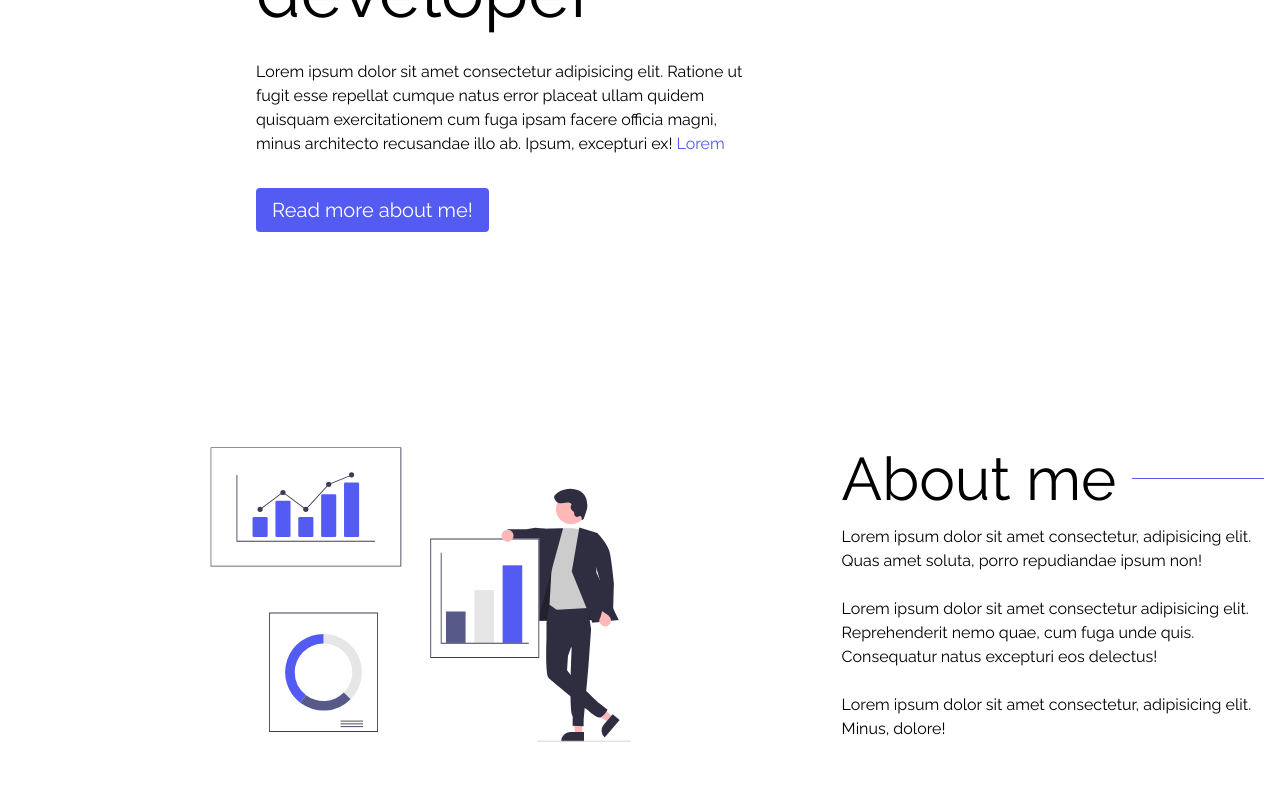
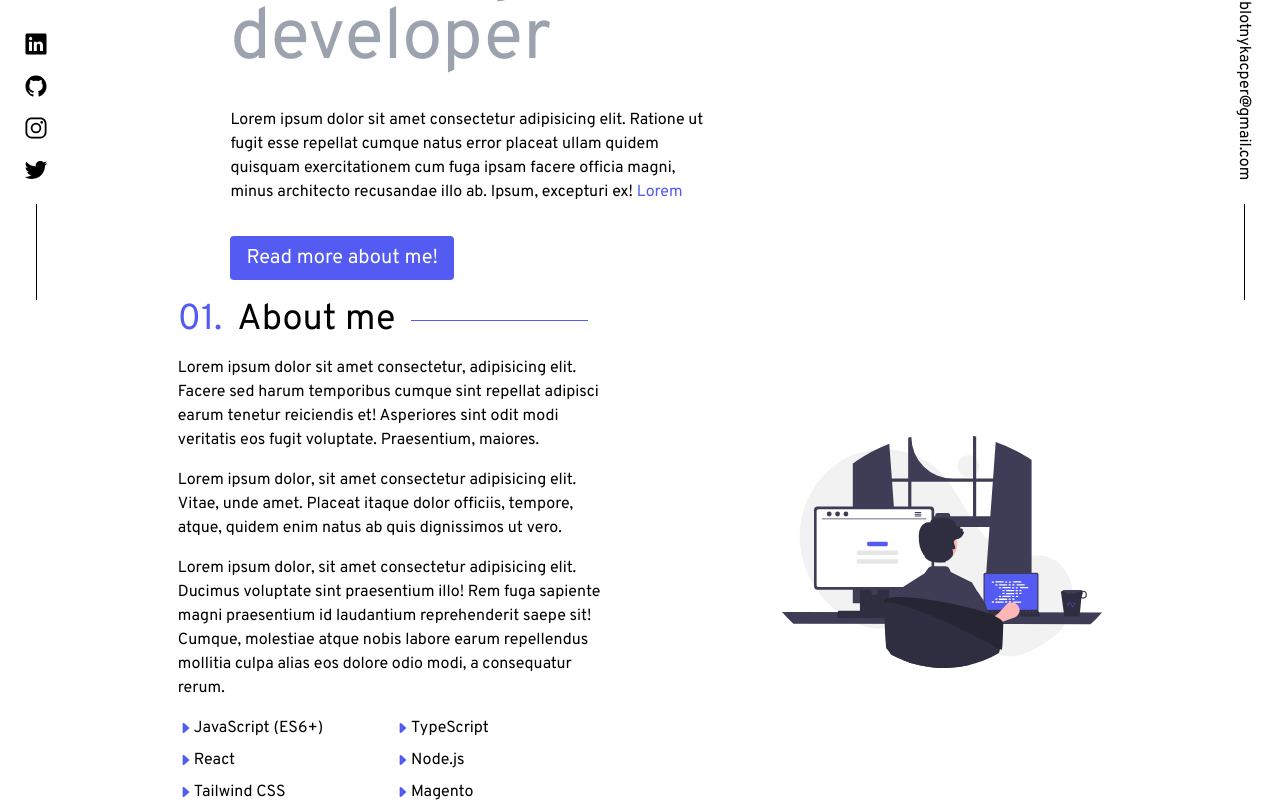
Before and after one commit to kacperblotny/react-simple-portfolio-website, a React (Vite) app: page / in a window 1280 px wide. Shown: the part 500-1302 px from the top of the page. Built offline with nearby package versions, Linux system fonts and the light colour scheme.

Commit message:
ddasdasd

```diff
--- a/index.html
+++ b/index.html
@@ -22,7 +22,7 @@
     <link rel="preconnect" href="https://fonts.googleapis.com" />
     <link rel="preconnect" href="https://fonts.gstatic.com" crossorigin />
     <link
-      href="https://fonts.googleapis.com/css2?family=Raleway:wght@400;700&display=swap"
+      href="https://fonts.googleapis.com/css2?family=Overpass&family=Raleway:wght@400;700&display=swap"
       rel="stylesheet"
     />
     <title>Kacper Błotny | Portfolio</title>
--- a/src/App.jsx
+++ b/src/App.jsx
@@ -3,11 +3,13 @@ import Footer from './components/Footer'
 import Tester from './components/Tester'
 import Landing from './components/Landingpage'
 import About from './components/About'
+import Socials from './components/Socials'
 
 function App() {
   return (
     <div className='h-screen bg-white dark:bg-primaryBG'>
       <Navbar />
+      <Socials />
       <Landing />
       <About />
       <div className='grid h-80 content-center'>
--- /dev/null
+++ b/src/components/Socials.jsx
@@ -0,0 +1,61 @@
+import React from 'react'
+
+function Socials() {
+  return (
+    <>
+      <div className='fixed bottom-0 left-0 hidden px-4 md:block'>
+        <ul>
+          <li className='py-1 duration-150 hover:-translate-y-1'>
+            {' '}
+            <a
+              href=''
+              className='socials2 p-2 text-2xl  hover:text-primary dark:text-white dark:hover:text-primary'
+            >
+              <ion-icon name='logo-linkedin' className=''></ion-icon>
+            </a>
+          </li>
+          <li className='py-1 duration-150 hover:-translate-y-1'>
+            {' '}
+            <a
+              href=''
+              className='socials2 p-2 text-2xl hover:text-primary dark:text-white dark:hover:text-primary'
+            >
+              <ion-icon name='logo-github' className=''></ion-icon>
+            </a>
+          </li>
+          <li className='py-1 duration-150 hover:-translate-y-1'>
+            {' '}
+            <a
+              href=''
+              className='socials2 p-2 text-2xl hover:text-primary dark:text-white dark:hover:text-primary'
+            >
+              <ion-icon name='logo-instagram' className=''></ion-icon>
+            </a>
+          </li>
+          <li className='py-1 duration-150 hover:-translate-y-1'>
+            <a
+              href=''
+              className='socials2 p-2 text-2xl hover:text-primary dark:text-white dark:hover:text-primary'
+            >
+              <ion-icon name='logo-twitter' className=''></ion-icon>
+            </a>
+          </li>
+          <li>
+            <div className='mx-auto mt-2 flex h-24 w-px bg-black dark:bg-white'></div>
+          </li>
+        </ul>
+      </div>
+      <div className='vertical-rl fixed bottom-0 right-0 hidden px-6 md:block'>
+        <a
+          href='mailto:blotnykacper@gmail.com'
+          className='verticalText cursor-pointer text-left duration-150 hover:-translate-y-1 hover:text-primary dark:text-white dark:hover:text-primary'
+        >
+          blotnykacper@gmail.com
+        </a>
+        <div className='mx-auto mt-4 flex h-24 w-px bg-black dark:bg-white'></div>
+      </div>
+    </>
+  )
+}
+
+export default Socials
--- a/src/components/about.jsx
+++ b/src/components/about.jsx
@@ -1,33 +1,84 @@
 import React from 'react'
-import pitching from '../assets/pitching.svg'
-import data from '../assets/data.svg'
-import performance from '../assets/performance.svg'
+import Programming from '../assets/programming.svg'
 
 function about() {
   return (
-    <div className='flex items-center bg-white text-black dark:bg-darkBg dark:text-white'>
-      <img src={data} alt='' className='scale-50' />
-      <div className='w-2/5'>
-        <span className='flex pb-4'>
-          <h2 className='w-fit min-w-fit text-6xl'>About me</h2>
+    <div className='flex w-screen items-center justify-evenly bg-white text-black dark:bg-primaryBG dark:text-white'>
+      <div className='flex w-1/3 flex-col'>
+        <div className='flex'>
+          <h2 className=' min-w-fit text-4xl'>
+            <span className='pr-2 text-primary'>01.</span> About me
+          </h2>
           <div className='my-auto mx-4 flex h-px w-full bg-primary'></div>
-        </span>
-        <p>
-          Lorem ipsum dolor sit amet consectetur, adipisicing elit. Quas amet
-          soluta, porro repudiandae ipsum non!
-        </p>
-        <br />
-        <p>
-          Lorem ipsum dolor sit amet consectetur adipisicing elit. Reprehenderit
-          nemo quae, cum fuga unde quis. Consequatur natus excepturi eos
-          delectus!
-        </p>
-        <br />
-        <p>
-          Lorem ipsum dolor sit amet consectetur, adipisicing elit. Minus,
-          dolore!
-        </p>
+        </div>
+        <div className=''>
+          <p className='py-4'>
+            Lorem ipsum dolor sit amet consectetur, adipisicing elit. Facere sed
+            harum temporibus cumque sint repellat adipisci earum tenetur
+            reiciendis et! Asperiores sint odit modi veritatis eos fugit
+            voluptate. Praesentium, maiores.
+          </p>
+          <p className='pb-4'>
+            Lorem ipsum dolor, sit amet consectetur adipisicing elit. Vitae,
+            unde amet. Placeat itaque dolor officiis, tempore, atque, quidem
+            enim natus ab quis dignissimos ut vero.
+          </p>
+          <p className='pb-4'>
+            Lorem ipsum dolor, sit amet consectetur adipisicing elit. Ducimus
+            voluptate sint praesentium illo! Rem fuga sapiente magni praesentium
+            id laudantium reprehenderit saepe sit! Cumque, molestiae atque nobis
+            labore earum repellendus mollitia culpa alias eos dolore odio modi,
+            a consequatur rerum.
+          </p>
+          <ul className='grid grid-cols-2 gap-2'>
+            <li className='flex'>
+              {' '}
+              <span className='flex items-center text-primary'>
+                <ion-icon name='caret-forward-outline'></ion-icon>
+              </span>{' '}
+              JavaScript (ES6+)
+            </li>
+
+            <li className='flex'>
+              {' '}
+              <span className='flex items-center text-primary'>
+                <ion-icon name='caret-forward-outline'></ion-icon>
+              </span>{' '}
+              TypeScript
+            </li>
+            <li className='flex'>
+              {' '}
+              <span className='flex items-center text-primary'>
+                <ion-icon name='caret-forward-outline'></ion-icon>
+              </span>{' '}
+              React
+            </li>
+
+            <li className='flex'>
+              {' '}
+              <span className='flex items-center text-primary'>
+                <ion-icon name='caret-forward-outline'></ion-icon>
+              </span>{' '}
+              Node.js
+            </li>
+            <li className='flex'>
+              {' '}
+              <span className='flex items-center text-primary'>
+                <ion-icon name='caret-forward-outline'></ion-icon>
+              </span>{' '}
+              Tailwind CSS
+            </li>
+            <li className='flex'>
+              {' '}
+              <span className='flex items-center text-primary'>
+                <ion-icon name='caret-forward-outline'></ion-icon>
+              </span>{' '}
+              Magento
+            </li>
+          </ul>
+        </div>
       </div>
+      <img src={Programming} alt='' className='w-1/4' />
     </div>
   )
 }
--- a/src/components/contactform.jsx
+++ b/src/components/contactform.jsx
@@ -68,7 +68,7 @@ function contactform() {
       <input
         type='submit'
         value='Send'
-        className='mr-auto mt-4 flex rounded bg-primary py-1 px-3 text-white'
+        className='mr-auto mt-4 flex rounded bg-primary py-1 px-3 text-white duration-150 ease-in hover:scale-105'
       />
     </div>
   )
--- a/src/components/landingpage.jsx
+++ b/src/components/landingpage.jsx
@@ -1,15 +1,16 @@
 import React from 'react'
-import programming from '../assets/programming.svg'
 
 function landingpage() {
   return (
     <div className='bg-pri flex h-screen w-screen pt-16 md:pt-32'>
       <div className='mx-auto w-4/5'>
-        <div className='my-auto text-black dark:text-white md:w-3/5 md:pt-32 md:pl-32'>
+        <div className='mx-auto text-black dark:text-white md:w-4/5 md:pt-44'>
           <p className='pb-8 text-primary'>Hello, my name is</p>
           <p className='text-7xl'>Kacper Błotny</p>
-          <p className='pb-8 text-7xl'>Web developer</p>
-          <p>
+          <p className='pb-8 text-7xl text-gray-400'>
+            I'm a beginner Web developer
+          </p>
+          <p className='md:w-3/5'>
             Lorem ipsum dolor sit amet consectetur adipisicing elit. Ratione ut
             fugit esse repellat cumque natus error placeat ullam quidem quisquam
             exercitationem cum fuga ipsam facere officia magni, minus architecto
@@ -19,12 +20,13 @@ function landingpage() {
             </a>
           </p>
           <a
-            href='#'
+            href='#readMore'
             className='mt-8 flex h-min w-fit rounded bg-primary px-4 py-2 text-xl text-white duration-150 ease-in hover:scale-105 hover:text-white'
           >
             Read more about me!
           </a>
         </div>
+        <div id='readMore' className='absolute bottom-0'></div>
       </div>
     </div>
   )
--- a/src/components/popup.jsx
+++ b/src/components/popup.jsx
@@ -14,7 +14,7 @@ function popup(props) {
               <div className='mt-2 text-center sm:ml-4 sm:text-left'>
                 {props.children}
                 <button
-                  className='mt-2 ml-auto flex rounded-md bg-red-600 px-2 py-1 text-white outline-none ring-red-600 ring-offset-2 focus:ring-2'
+                  className='mt-2 ml-auto flex rounded-md bg-red-600 px-2 py-1 text-white outline-none ring-red-600 ring-offset-2 duration-150 ease-in hover:scale-105 focus:ring-2'
                   onClick={() => props.setTrigger(false)}
                 >
                   Close
--- a/src/index.css
+++ b/src/index.css
@@ -27,7 +27,7 @@ html {
 }
 
 body {
-  font-family: 'Raleway', sans-serif;
+  font-family: 'Overpass', sans-serif;
 }
 a {
   font-weight: 500;
@@ -64,14 +64,7 @@ button {
   font-family: inherit;
   background-color: #1a1a1a;
   cursor: pointer;
-  transition: border-color 0.25s;
-}
-button:hover {
-  border-color: #646cff;
-}
-button:focus,
-button:focus-visible {
-  outline: 4px auto -webkit-focus-ring-color;
+  transition: all 0.3s;
 }
 
 /* @media (prefers-color-scheme: light) {
@@ -97,3 +90,7 @@ button:focus-visible {
 .h-132px {
   max-height: 132px;
 }
+
+.verticalText {
+  writing-mode: vertical-lr;
+}
```
Also changed, not shown: src/components/footer.jsx (+13 -4 lines), src/assets/programming.svg, src/components/testbazydanych.txt (added).
